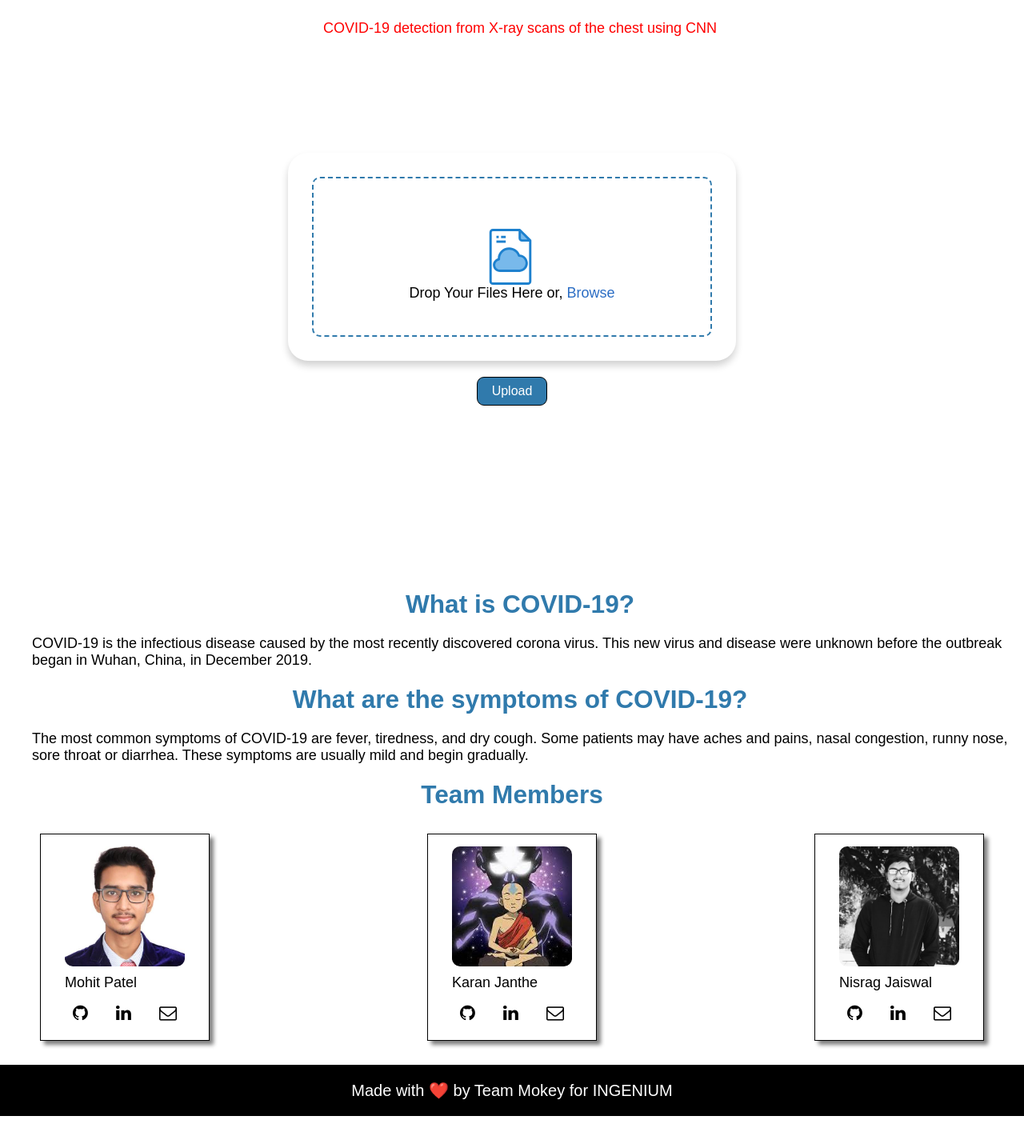
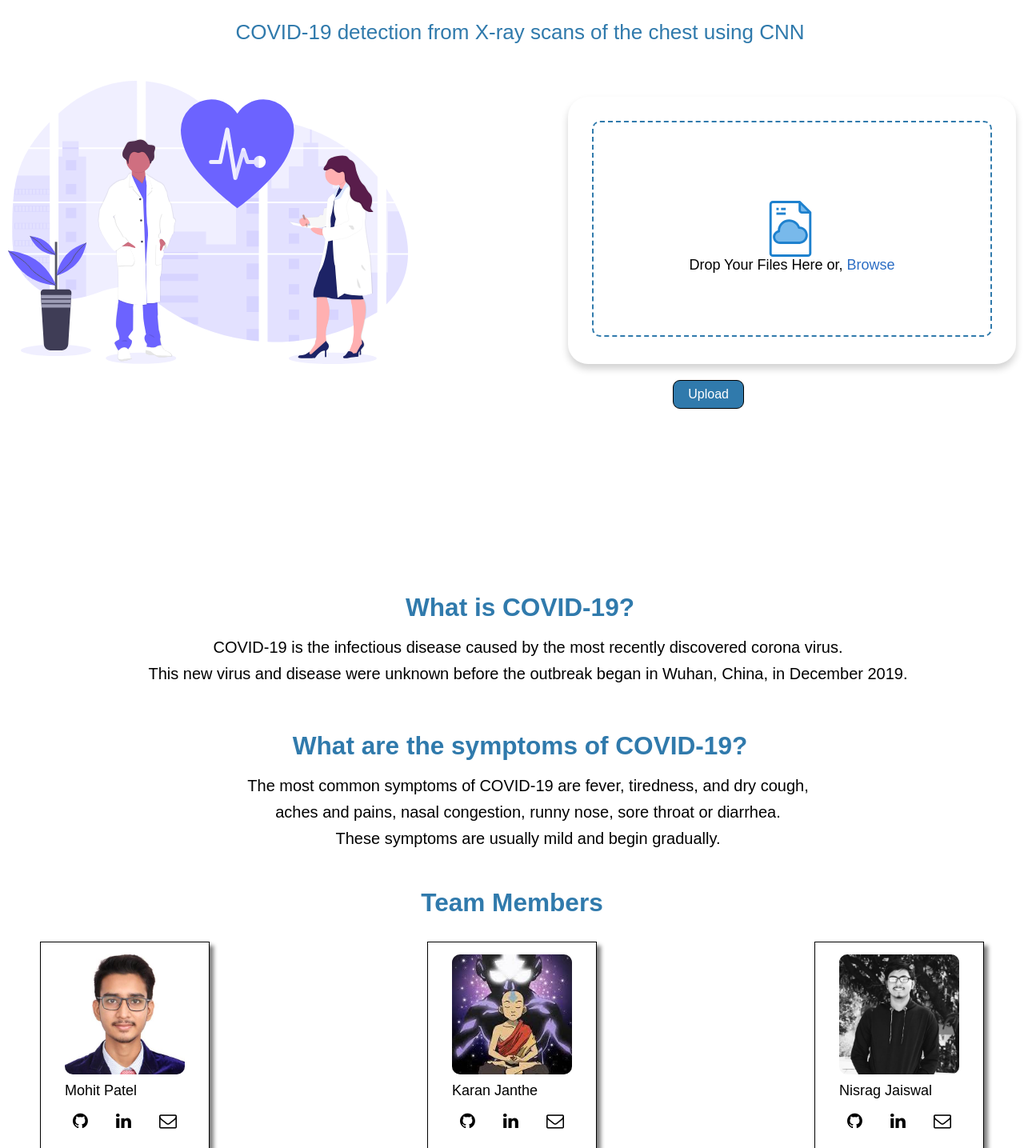
Before and after one commit to KMJ-007/AU-Hackathon, a Flask app: page / in a window 1280 px wide. Shown: the part 71-1506 px from the top of the page at 80% size. Before the commit the page ends 1466 px from the top, so only its background shows below. Run offline with Flask 2, Linux system fonts and the light colour scheme.

Commit message:
Almost Frontend Completed

```diff
--- a/templates/index.html
+++ b/templates/index.html
@@ -61,10 +61,12 @@
 
     /*              ---Instructions ------- */
     .instruction {
-      font-size: 1.8rem;
+      font-size: 2.6rem;
       margin: 1.6rem 0 0 0;
-      color: var(--utilColor);
+      color: var(--pColor);
+      font-weight: 500;
       padding: .5rem 0 .5rem 2rem;
+
     }
 
     /*                 ----- Form -----                */
@@ -73,10 +75,19 @@
       display: flex;
       flex-direction: column;
       align-items: center;
-      justify-content: center;
+      /* justify-content: space-between; */
       padding: 2rem;
-      margin: 10rem 0 0 0;
+      /* margin: 10rem 0 0 0; */
 
+    }
+
+    form .wrapperContainer {
+      display: flex;
+      gap: 20rem;
+    }
+
+    form .wrapperContainer img {
+      width: 50rem;
     }
 
     form .materialInfo {
@@ -107,7 +118,7 @@
       justify-content: center;
       flex-direction: column;
       width: 50rem;
-      min-height: 20rem;
+      min-height: 27rem;
       border: 2px dashed var(--pColor);
       margin: 3rem;
       border-radius: 1rem;
@@ -176,7 +187,7 @@
       display: flex;
       width: 100%;
       align-items: center;
-      justify-content: center;
+      justify-content: flex-end;
       margin: 2rem 0 0 0;
     }
 
@@ -189,6 +200,7 @@
       border: 1px solid black;
       background-color: var(--pColor);
       color: white;
+      margin: 0 33rem 0 0;
     }
 
     .btnSubmit input:hover {
@@ -199,18 +211,21 @@
     header {
       font-size: 2.7rem;
       color: var(--pColor);
-      margin: 2rem 0 0 2rem;
+      margin: 6rem 0 0 2rem;
 
     }
 
     ul {
-      /* list-style: none; */
+      list-style: none;
       font-size: 1.8rem;
       margin: 1rem 0 0 4rem;
+      text-align: center;
     }
 
     ul li {
-      margin: .5rem 0 0 0;
+      margin: 1rem 0 .3rem 0;
+      /* font-weight: 500; */
+      font-size: 2rem;
     }
 
     .crossBtn::after {
@@ -269,6 +284,7 @@
       text-decoration: none;
       color: black;
     }
+
     .footer {
       width: 100%;
       background-color: black;
@@ -292,16 +308,16 @@
         COVID-19 detection from X-ray scans of the chest using CNN
       </div>
       <form id="upload-form" action="{{ url_for('upload') }}" method="POST" enctype="multipart/form-data">
+        <div class="wrapperContainer">
+          <!-- <img src="{{url_for('static',filename = 'undraw_medicine_b-1-ol.svg')}}" alt=""> -->
+          <img src="../Static/undraw_medicine_b-1-ol.svg" alt="">
 
           <section class="uploadContainer">
             <div class="dropzone">
               <div class="icon-container">
-
                 <img src="{{url_for('static',filename = 'file.svg')}}" class="center" draggable="false" alt="File Icon">
-
               </div>
               <div class="file-input">
-
                 <input type="file" id="inputFile" name="file" accept="image/*" multiple>
                 <div class="dropFiles">
                   Drop Your Files Here or,
@@ -310,10 +326,11 @@
               </div>
             </div>
           </section>
-
+        </div>
         <div class="btnSubmit">
           <input type="submit" value="Upload">
         </div>
+
       </form>
 
     </div>
@@ -325,10 +342,14 @@
       </h3>
     </header>
     <ul>
+      <li>
         COVID-19 is the infectious disease caused by the most recently
         discovered corona virus.
+      </li>
+      <li>
         This new virus and disease were unknown
         before the outbreak began in Wuhan, China, in December 2019.
+      </li>
 
     </ul>
   </div>
@@ -337,14 +358,23 @@
       What are the symptoms of COVID-19?
     </h3>
   </header>
-    <ul>The most common symptoms of COVID-19 are fever, tiredness, and
-		dry cough. Some patients may have aches and pains, nasal
-		congestion, runny nose, sore throat or diarrhea. These symptoms are
+  <ul>
+    <li>
+      The most common symptoms of COVID-19 are fever, tiredness, and
+      dry cough,
+    </li>
+    <li>
+      aches and pains, nasal
+      congestion, runny nose, sore throat or diarrhea.
+    </li>
+    <li>
+      These symptoms are
       usually mild and begin gradually.
+    </li>
   </ul>
   </div>
   <div class="wrapper">
-    <header class="center">
+    <header class="center" style="margin: 5rem 0 2rem 0;">
       <h3>
         Team Members
       </h3>
@@ -352,7 +382,7 @@
     <!-- team members cards -->
     <div class="cardContainer">
       <div class="card">
-		  <img  src="{{url_for('static',filename = 'mohit.jpg')}}" alt="Photo">
+        <img src="{{url_for('static',filename = 'mohit.jpg')}}" alt="Photo">
         <p>Mohit Patel</p>
         <div class="iconContainer">
           <a href="https://github.com/MohitPatel1">
@@ -369,7 +399,7 @@
 
 
       <div class="card">
-        <img  src="{{url_for('static',filename = 'karan.jpg')}}" alt="Photo">
+        <img src="{{url_for('static',filename = 'karan.jpg')}}" alt="Photo">
         <p>Karan Janthe</p>
         <div class="iconContainer">
           <a href="https://github.com/KMJ-007">
```
Also changed, not shown: templates/result.html (+28 -35 lines), Static/undraw_medicine_b-1-ol.svg (added). Lines whose indentation alone changed are shown as unchanged.
